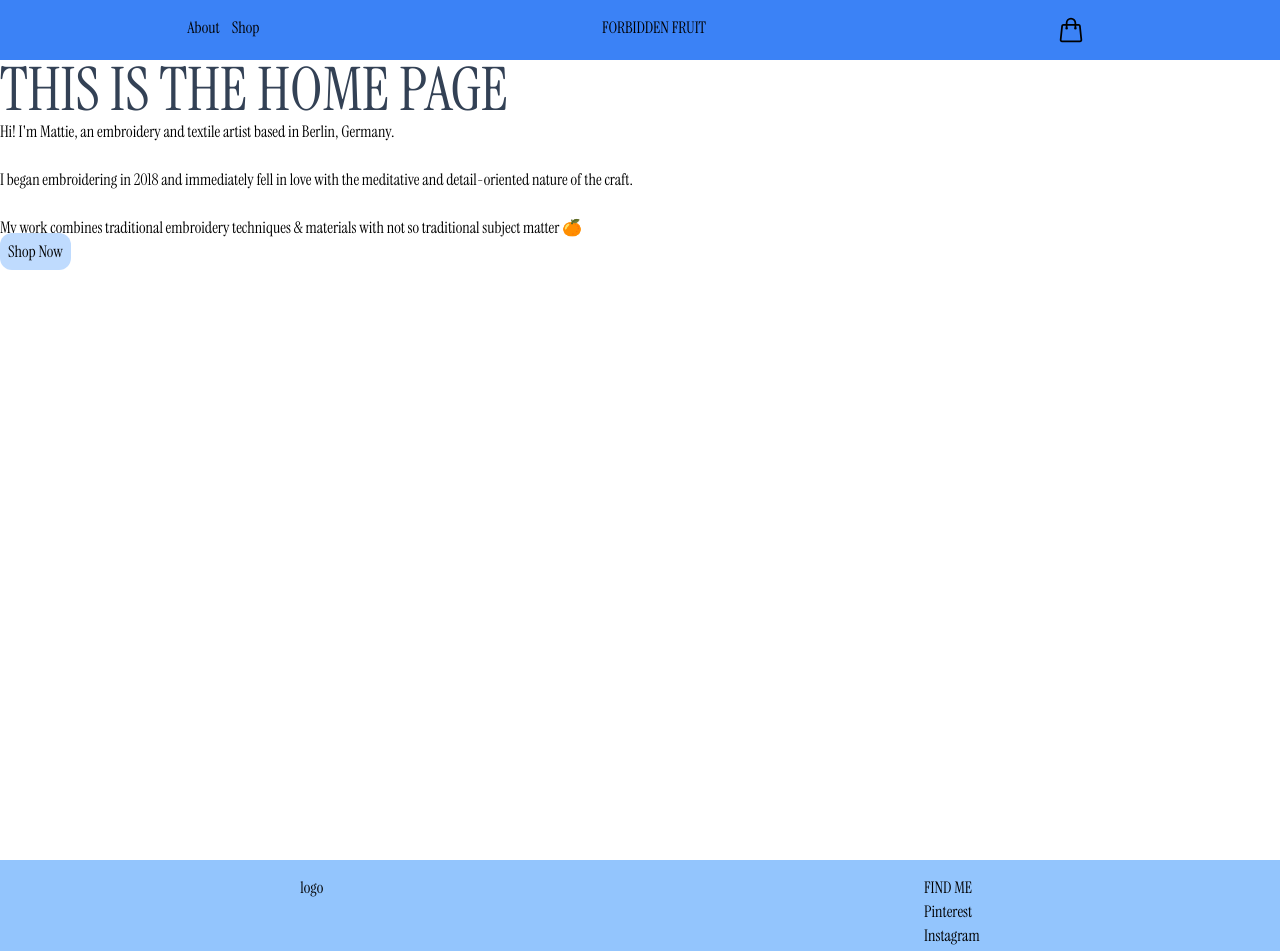
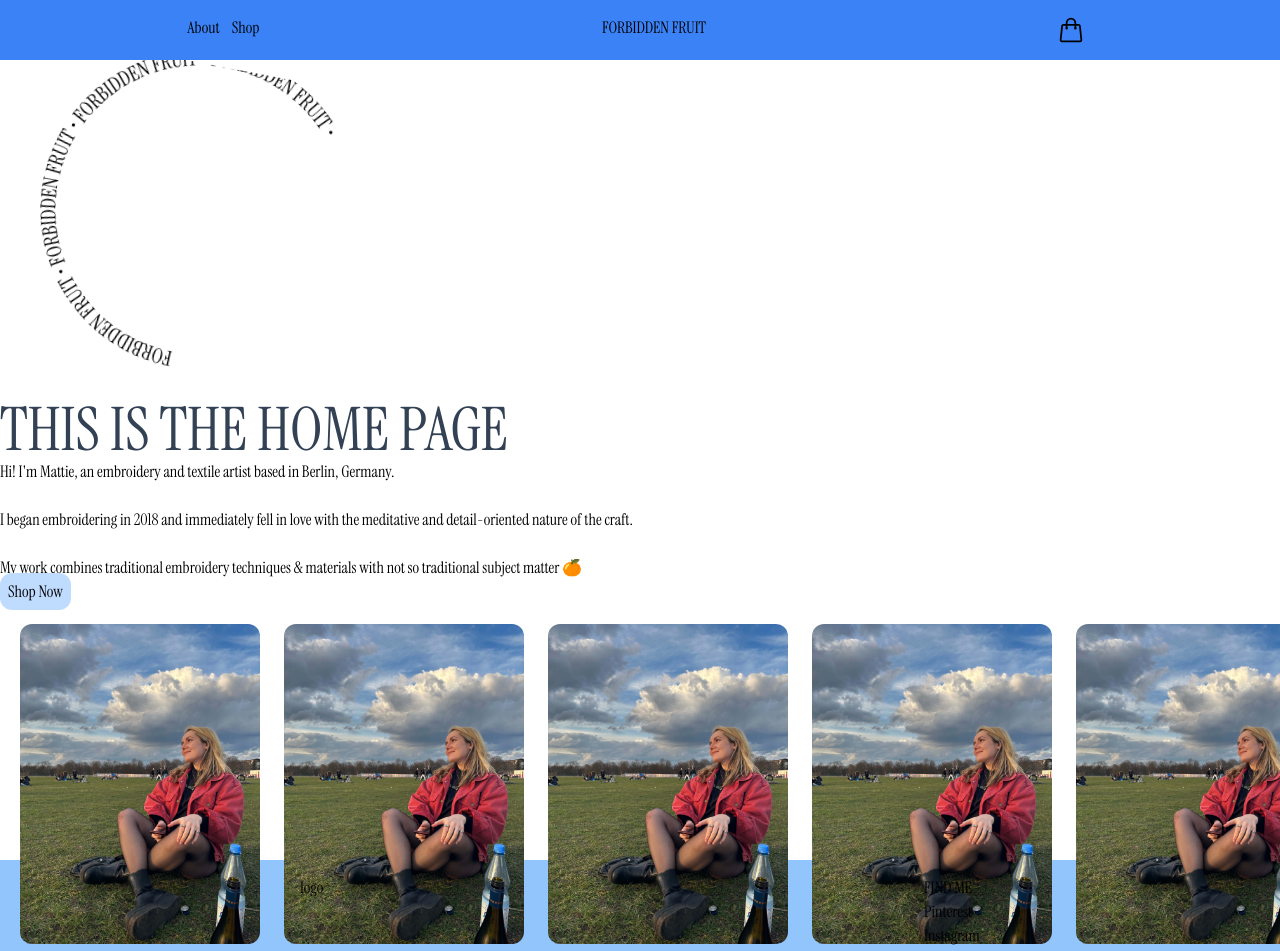
Before and after one commit to maitlandbarton/forbidden-fruit, a React (Create React App) app: page / in a window 1280 px wide. Shown: the top 951 px of the page. Built offline with nearby package versions, Linux system fonts and the light colour scheme.

Commit message:
work on spinnin text animation

```diff
--- a/src/components/InstaPreview.js
+++ /dev/null
@@ -1,5 +0,0 @@
-function InstaPreview() {
-
-}
-
-export default InstaPreview;
--- /dev/null
+++ b/src/components/InstaSlide.js
@@ -0,0 +1,17 @@
+import { useContext } from "react";
+import { InstaSlideContext } from "../context/InstaSlideContext";
+
+const InstaSlide = () => {
+  const  {instaSlide}  = useContext(InstaSlideContext);
+  console.log(instaSlide);
+
+  return (
+    <div className="snap-x flex overflow-x-auto space-x-6 px-5 my-5">
+      {instaSlide.map((insta) => (
+        <img src={insta.img} className="w-60 rounded-xl"></img>
+      ))}
+    </div>
+  );
+};
+
+export default InstaSlide;
--- a/src/components/SpinningText.js
+++ b/src/components/SpinningText.js
@@ -1,27 +1,31 @@
-import { useSpring, animated } from "react-spring";
+import React from "react";
 
 function SpinningText() {
   return (
-    <svg viewBox="0 0 400 400" width="400" height="400">
+    <div>
+      <svg
+        className="animate-spinningText"
+        width="340" height="340" viewBox="0 0 400 400"
+      >
         <defs>
           <path
             id="circle"
-          d="
-      M 100, 100
-        m -80, 0
-        a 80,80 0 1,1 160,0
-        a 80,80 0 1,1 -160,0"
-        />
+            d="M340 170C340 263.888 263.888 340 170 340C76.1116 340 0 263.888 0 170C0 76.1116 76.1116 0 170 0C263.888 0 340 76.1116 340 170Z"
+          ></path>
         </defs>
-      <animated.text font-size="23.4">
-        <textPath
-          xlinkHref="#circle"
-          startOffset={springProps.offset}
-          className="animate-rotatingText"
-        >
-          FORBIDDEN FRUIT • FORBIDDEN FRUIT • FORBIDDEN FRUIT •
+        <text className="text-2xl">
+          <textPath xlinkHref="#circle">
+            FORBIDDEN FRUIT • FORBIDDEN FRUIT • FORBIDDEN FRUIT • FORBIDDEN FRUIT •
             </textPath>
-      </animated.text>
+        </text>
       </svg>
+    </div>
   );
 }
+
+<svg width="340" height="340" viewBox="0 0 340 340" fill="none" xmlns="http://www.w3.org/2000/svg">
+<path d="M340 170C340 263.888 263.888 340 170 340C76.1116 340 0 263.888 0 170C0 76.1116 76.1116 0 170 0C263.888 0 340 76.1116 340 170Z" fill="#D9D9D9"/>
+</svg>
+
+
+export default SpinningText;
--- /dev/null
+++ b/src/context/InstaSlideContext.js
@@ -0,0 +1,18 @@
+import { useState, createContext } from 'react';
+import { instaSlideData } from '../data/instaSlideData';
+
+export const InstaSlideContext = createContext()
+
+export const InstaSlideProvider = ({ children }) => {
+    const [instaSlide, setInstaSlide] = useState(instaSlideData)
+
+    return (
+        <InstaSlideContext.Provider
+            value={{
+                instaSlide,
+                setInstaSlide,
+            }}>
+            { children }
+        </InstaSlideContext.Provider>
+    )
+}
--- /dev/null
+++ b/src/data/instaSlideData.js
@@ -0,0 +1,40 @@
+import example from "../images/example.jpg";
+
+export const instaSlideData = [
+    {
+        id: 1,
+        alt: "photo of orange embroidery",
+        img: example,
+        link: "instagram url here"
+    },
+    {
+        id: 2,
+        alt: "photo of orange embroidery",
+        img: example,
+        link: "instagram url here"
+    },
+    {
+        id: 3,
+        alt: "photo of orange embroidery",
+        img: example,
+        link: "instagram url here"
+    },
+    {
+        id: 4,
+        alt: "photo of orange embroidery",
+        img: example,
+        link: "instagram url here"
+    },
+    {
+        id: 5,
+        alt: "photo of orange embroidery",
+        img: example,
+        link: "instagram url here"
+    },
+    {
+        id: 6,
+        alt: "photo of orange embroidery",
+        img: example,
+        link: "instagram url here"
+    },
+]
--- a/src/pages/HomePage.js
+++ b/src/pages/HomePage.js
@@ -1,12 +1,20 @@
 import HomePageBio from "../components/HomePageBio";
-import InstaPreview from "../components/InstaPreview";
+import InstaSlide from "../components/InstaSlide";
+import { InstaSlideProvider } from "../context/InstaSlideContext";
+import SpinningText from "../components/SpinningText";
 
 function HomePage() {
 
   return (
     <div className="h-screen">
+      <SpinningText/>
       <h1 className="text-slate-700 text-6xl">THIS IS THE HOME PAGE</h1>
       <HomePageBio/>
+      <InstaSlideProvider>
+        <InstaSlide/>
+      </InstaSlideProvider>
+      <p>Have an idea for a custom order? Please reach out!</p>
+      <a href="mailto:forbiddenfruitberlin@gmail.com">forbiddenfruitberlin@gmail.com</a>
     </div>
   );
 }
--- a/tailwind.config.js
+++ b/tailwind.config.js
@@ -7,14 +7,16 @@ module.exports = {
     extend: {
     },
     animation: {
-      rotatingText: 'circle 20s linear infinite'
+      spinningText: 'circle 20s linear infinite',
     },
 
     keyframes: {
-      rotatingText: {
-        'to': { transform: 'rotate(1turn)' }
-      }
-    }
+      'circle': {
+        'to': {
+          transform: 'rotate(360deg)',
+        },
+      },
+    },
   },
   plugins: [],
 }
```
Also changed, not shown: src/images/example.jpg (added). Lines whose indentation alone changed are shown as unchanged.
